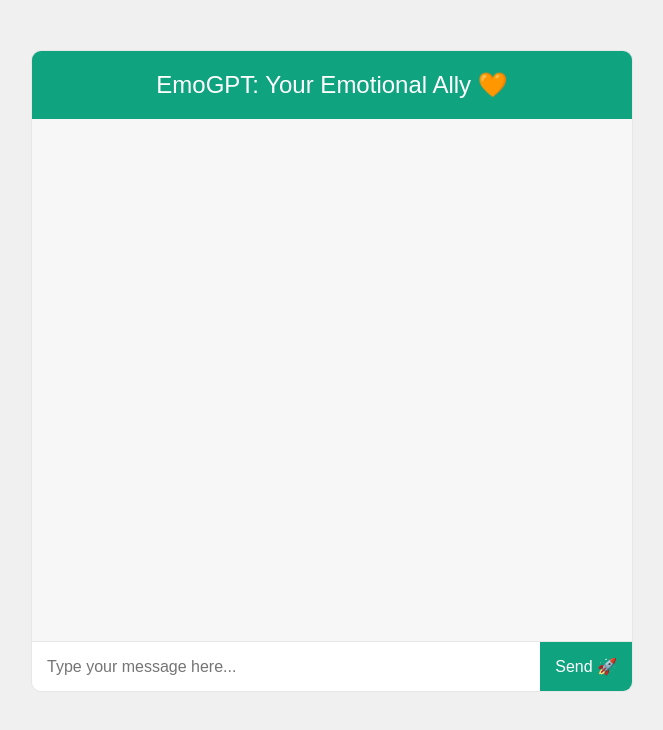
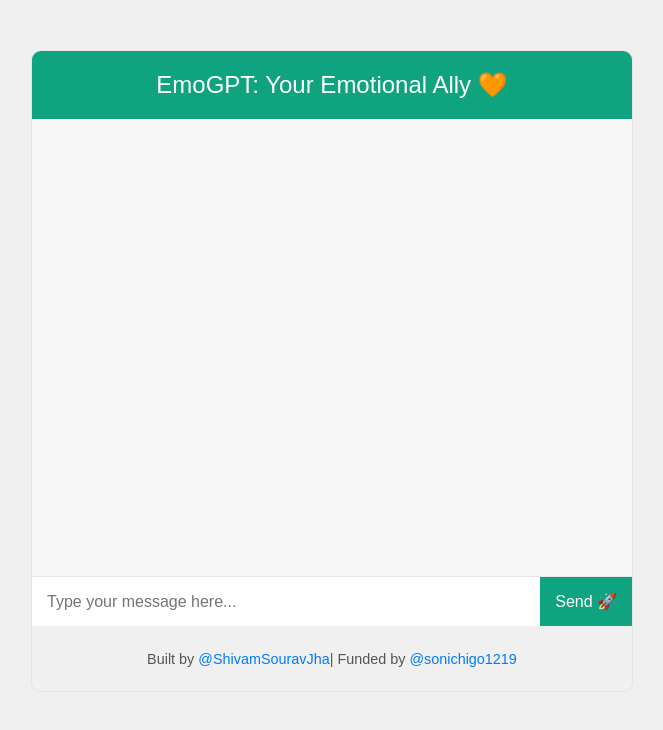
Before and after one commit to shivamsouravjha/emogpt, a React (Create React App) app in the folder chatgpt-ui-clone/: page / in a window 1280 px wide. Shown: the top 730 px of the page, without its empty margins (308-971 px from the left). Built offline with nearby package versions, Linux system fonts and the light colour scheme.

Commit message:
add fund section

```diff
--- a/chatgpt-ui-clone/src/App.css
+++ b/chatgpt-ui-clone/src/App.css
@@ -74,3 +74,19 @@
 .chat-input button:hover {
   background-color: #0e8c6f;
 }
+
+.chat-footer {
+  text-align: center;
+  padding: 10px;
+  font-size: 0.9em;
+  color: #555;
+}
+
+.chat-footer a {
+  color: #007bff;
+  text-decoration: none;
+}
+
+.chat-footer a:hover {
+  text-decoration: underline;
+}
--- a/chatgpt-ui-clone/src/App.js
+++ b/chatgpt-ui-clone/src/App.js
@@ -20,13 +20,13 @@ function App() {
           message: userMessage,
         });
 
-        setMessages(prevMessages => [
+        setMessages((prevMessages) => [
           ...prevMessages,
           { sender: 'bot', text: response.data.message },
         ]);
       } catch (error) {
         console.error('Error fetching the response:', error);
-        setMessages(prevMessages => [
+        setMessages((prevMessages) => [
           ...prevMessages,
           { sender: 'bot', text: 'Oops! Something went wrong. 🚧' },
         ]);
@@ -60,6 +60,27 @@ function App() {
         />
         <button type="submit">Send 🚀</button>
       </form>
+      <div className="chat-footer">
+        <p>
+          Built by{' '}
+          <a
+            href="https://x.com/ShivamSouravJha"
+            target="_blank"
+            rel="noopener noreferrer"
+          >
+            @ShivamSouravJha
+          </a>
+          |   Funded by{' '}
+          <a
+            href="https://x.com/sonichigo1219"
+            target="_blank"
+            rel="noopener noreferrer"
+          >
+            @sonichigo1219
+          </a>{' '}
+
+        </p>
+      </div>
     </div>
   );
 }
```
